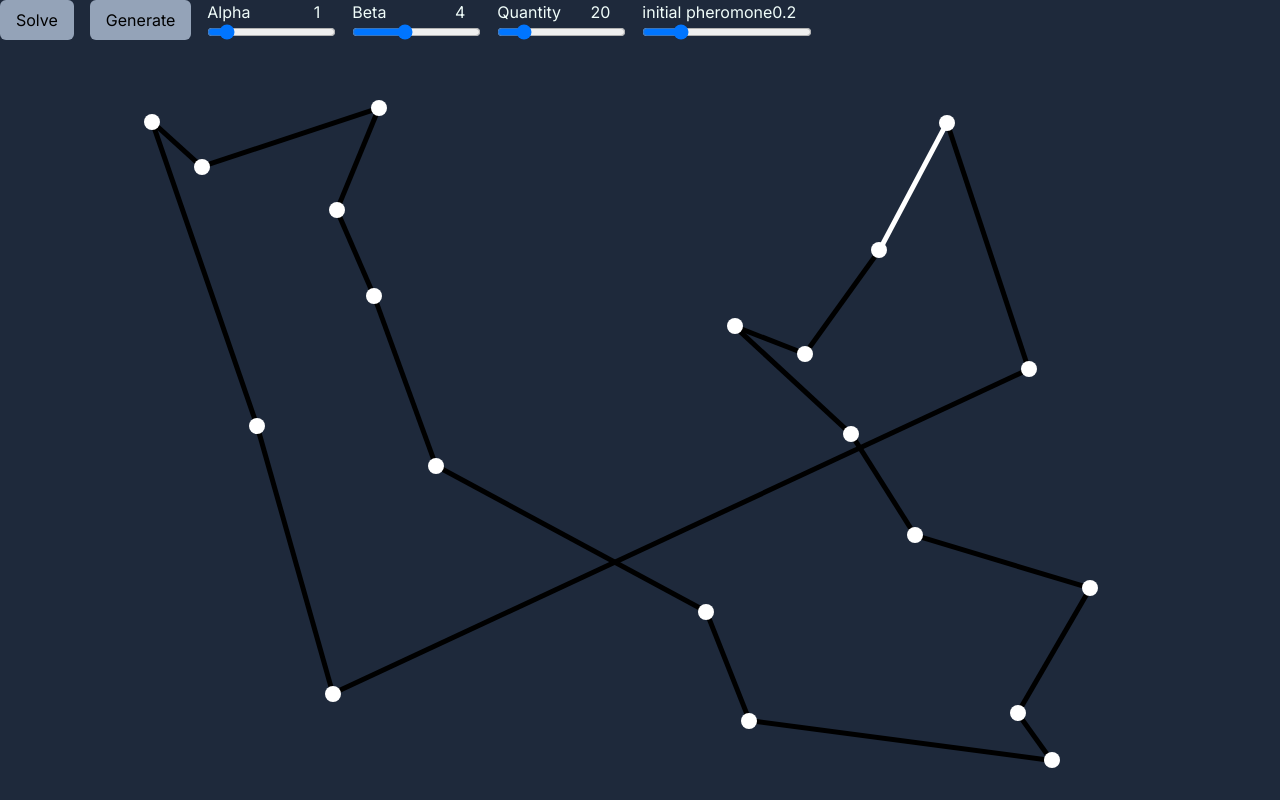
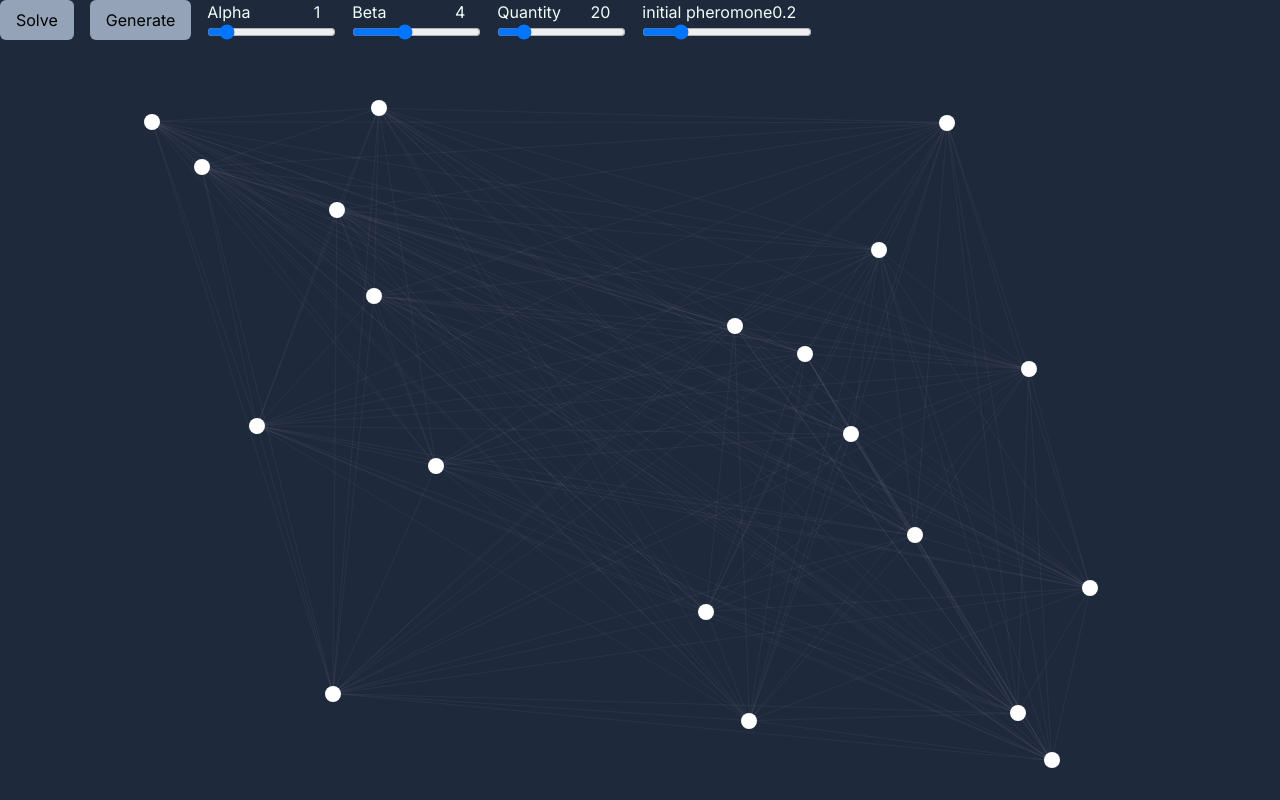
Before and after one commit to WarlockJa/tsp-ant-colony-optimization, a Next.js app: page / in a window 1280 px wide. Both pictures are taken after a click on the button "Solve". Built offline with nearby package versions, Linux system fonts and the light colour scheme.

Commit message:
added pheromone heatmap

```diff
--- a/src/app/components/ACOConrtols/ACOControls.tsx
+++ b/src/app/components/ACOConrtols/ACOControls.tsx
@@ -1,4 +1,5 @@
 import {
+  desirabilityMatrixAtom,
   mapGenerateFlagAtom,
   parametersAtom,
   solveFlagAtom,
@@ -9,6 +10,7 @@ export default function ACOControls() {
   const [parameters, setParameters] = useAtom(parametersAtom);
   const [, setMapGenerateFlag] = useAtom(mapGenerateFlagAtom);
   const [, setSolveFlag] = useAtom(solveFlagAtom);
+  const [, setDesirabilityMatrix] = useAtom(desirabilityMatrixAtom);
 
   return (
     <nav className="fixed left-0 top-0 flex gap-4 items-center z-20">
@@ -25,6 +27,7 @@ export default function ACOControls() {
         onClick={() => {
           setMapGenerateFlag(false);
           setSolveFlag(false);
+          setDesirabilityMatrix(null);
         }}
       >
         Generate
--- a/src/app/components/ACOHeatmap/ACOHeatmap.tsx
+++ b/src/app/components/ACOHeatmap/ACOHeatmap.tsx
@@ -7,6 +7,7 @@ import {
 import { useAtom } from "jotai";
 import getRoute from "./utils/getRoute";
 import initialiseDesirabilityMatrix from "./utils/initialiseDesirabilityMatrix";
+import Line from "@/app/utils/Line";
 
 export default function ACOHeatmap({ screenRatio }: { screenRatio: number }) {
   // dots coordinates data
@@ -21,7 +22,6 @@ export default function ACOHeatmap({ screenRatio }: { screenRatio: number }) {
   const [parameters] = useAtom(parametersAtom);
 
   if (mapDotsData.length === 0 || !screenRatio || !solveFlag) return null;
-  const heatmap = getRoute({ mapDotsData, startIndex: 0, screenRatio });
 
   // generating desirability matrix from mapDotsData
   if (!desirabilityMatrix) {
@@ -34,49 +34,32 @@ export default function ACOHeatmap({ screenRatio }: { screenRatio: number }) {
     return null;
   }
 
+  // const heatmap = getRoute({ mapDotsData, startIndex: 0, screenRatio });
   return (
     <svg
       width="100vw"
       height="100vh"
       className="translate-x-[0.5em] translate-y-[0.5em]"
     >
-      {heatmap.map((line, index, self) => {
-        const lineData: { nextIndex: number; color?: string } =
-          self.length > index + 1
-            ? { nextIndex: index + 1 }
-            : { nextIndex: 0, color: "white" };
-        return (
-          <Line
-            key={`line${index}`}
-            x1={line.point.x}
-            y1={line.point.y}
-            x2={self[lineData.nextIndex].point.x}
-            y2={self[lineData.nextIndex].point.y}
-            width={line.intensity}
-            color={lineData.color}
-          />
-        );
-      })}
+      {desirabilityMatrix
+        .map((row, indexI) => {
+          return row.map((item, indexJ) => {
+            return item ? (
+              <Line
+                key={`line${indexI}${indexJ}`}
+                x1={item.pointA.x}
+                x2={item.pointB.x}
+                y1={item.pointA.y}
+                y2={item.pointB.y}
+                width={item.pheromone}
+              />
+            ) : (
+              item
+            );
+          });
+        })
+        .flat()
+        .filter((item) => item)}
     </svg>
   );
 }
-
-interface ILine {
-  x1: number;
-  y1: number;
-  x2: number;
-  y2: number;
-  color?: string;
-  width?: number;
-}
-
-const Line = ({ x1, y1, x2, y2, color = "black", width = 5 }: ILine) => (
-  <line
-    x1={`${x1}%`}
-    y1={`${y1}%`}
-    x2={`${x2}%`}
-    y2={`${y2}%`}
-    stroke={color}
-    strokeWidth={width}
-  />
-);
--- a/src/app/components/ACOHeatmap/utils/initialiseDesirabilityMatrix.ts
+++ b/src/app/components/ACOHeatmap/utils/initialiseDesirabilityMatrix.ts
@@ -19,7 +19,12 @@ export default function initialiseDesirabilityMatrix({
         const heuristic = 1 / getDistance(mapDotsData[i], mapDotsData[j]);
         const pheromone = initialPheromone;
         // adding element to the matrix
-        desirabilityMatrix[i][j] = { heuristic, pheromone };
+        desirabilityMatrix[i][j] = {
+          pointA: mapDotsData[i],
+          pointB: mapDotsData[j],
+          heuristic,
+          pheromone,
+        };
       }
     }
   }
--- a/src/app/components/types.d.ts
+++ b/src/app/components/types.d.ts
@@ -16,6 +16,8 @@ interface IHeatmapLine {
 }
 
 interface IDesirabilityMatrix_VectorItem {
+  pointA: IDot;
+  pointB: IDot;
   heuristic: number; // inverse distance
   pheromone: number; // current pheromone level
 }
--- /dev/null
+++ b/src/app/utils/Line.tsx
@@ -0,0 +1,28 @@
+interface ILineProps {
+  x1: number;
+  y1: number;
+  x2: number;
+  y2: number;
+  color?: string;
+  width?: number;
+}
+
+export default function Line({
+  x1,
+  y1,
+  x2,
+  y2,
+  color = "#fdf4",
+  width = 0,
+}: ILineProps): JSX.Element {
+  return (
+    <line
+      x1={`${x1}%`}
+      y1={`${y1}%`}
+      x2={`${x2}%`}
+      y2={`${y2}%`}
+      stroke={color}
+      strokeWidth={width}
+    />
+  );
+}
```
Also changed, not shown: 1 other file (tests, documents, lock files or other folders).
